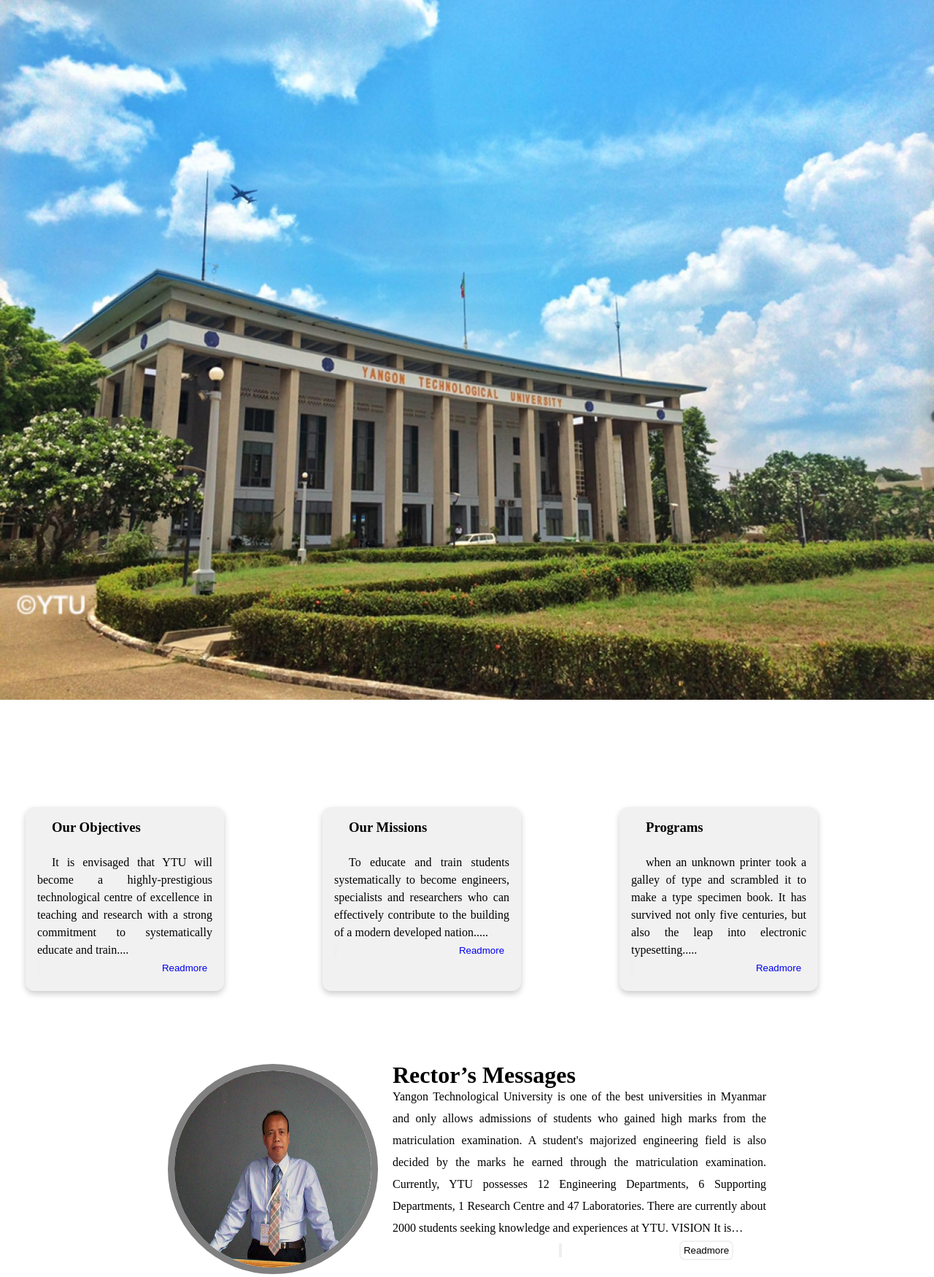
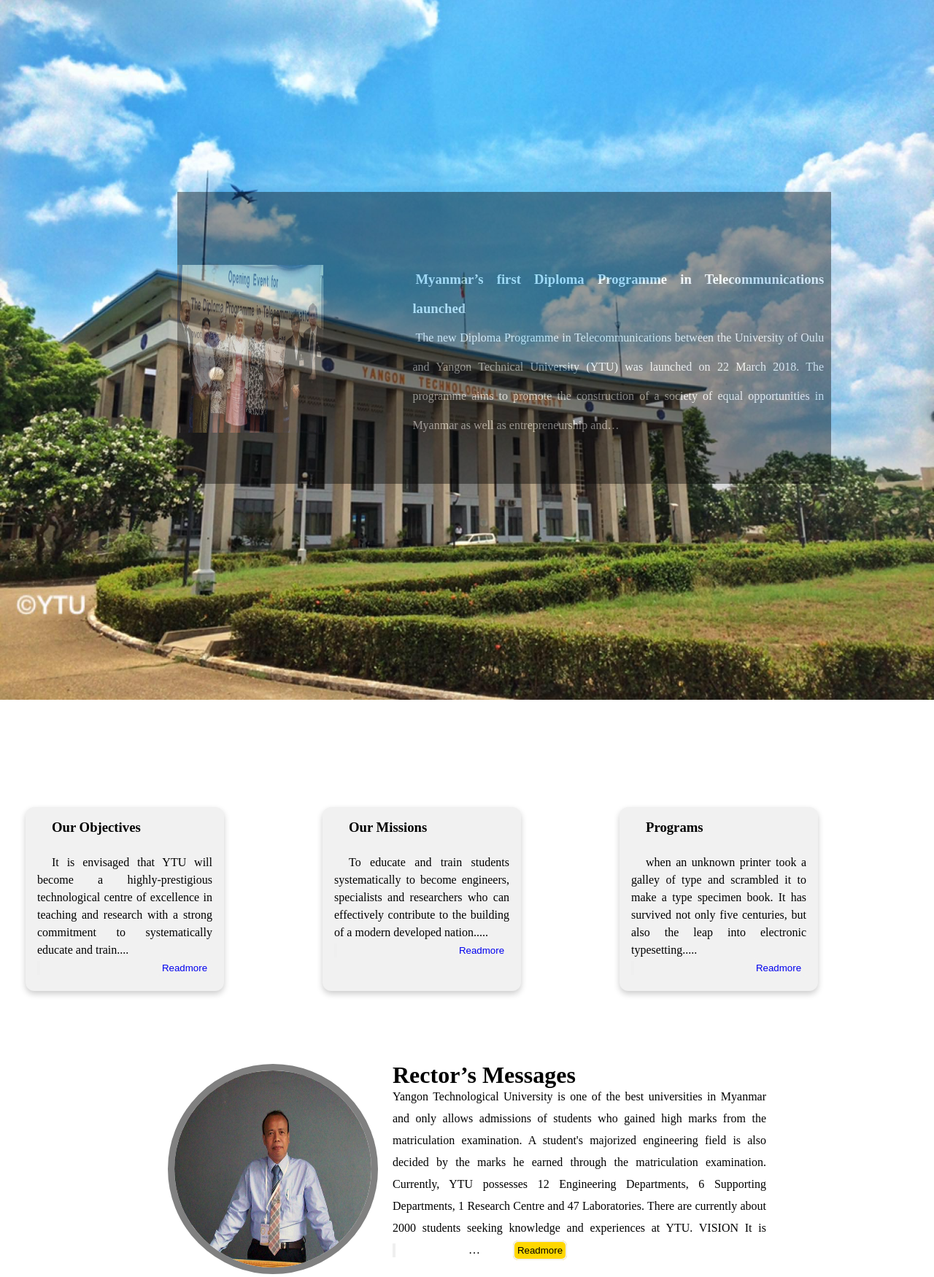
Before and after one commit to hareom284/Pre_intership01, a PHP site: the page made by upload(may27)/Assignment2/index.html in a window 1280 px wide. Shown: the part 205-1955 px from the top of the page at 73% size. Run offline with PHP 8.4, Linux system fonts and the light colour scheme.

Commit message:
updated 10:00 pm footer complete and still little errors in opacity

```diff
--- a/upload(may27)/Assignment2/index.html
+++ b/upload(may27)/Assignment2/index.html
@@ -7,6 +7,18 @@
   <title>Yangon Technological University</title>
   <link rel="stylesheet" href="style.css">
   <link rel="icon" href="images/icon.png">
+  <style>
+    <!--section test-->
+    ::section
+    {
+      background-color: #2C001E;
+      color:forestgreen;
+    }
+    ::-moz-selection { /* Code for Firefox */
+  color:#2C001E;
+  background: forestgreen;
+}
+  </style>
 </head>
 
 <body>
@@ -43,14 +55,15 @@
   </div>
   <div class="slider">
     <img src="images/sliderbackground.jpg" width="100%">
-    <!----opacity errors
+
           <div class="box">
-                 <img src="images/slider.jpg" width="40%" height="230px" style="padding-top: 100px;">
-                <div class="text"  style="text-align:right;">
+                 <div class="leftsite">
+                 <img src="images/slider.jpg" width="200px" height="230px" style="padding-top: 100px;"></div>
+                <div class="text"  >
                 <h3>Myanmar’s first Diploma Programme in Telecommunications launched</h3>
                  <p >The new Diploma Programme in Telecommunications between the University of Oulu and Yangon Technical University (YTU) was launched on 22 March 2018. The programme aims to promote the construction of a society of equal opportunities in Myanmar as well as entrepreneurship and…</p>
                 </div>
-         </div>-->
+         </div>
   </div>
   <!--card for object and etc..-->
   <div class="cardsection">
@@ -94,9 +107,9 @@
           students who gained high marks from the matriculation examination. A student's majorized engineering field is
           also decided by the marks he earned through the matriculation examination. Currently, YTU possesses 12
           Engineering Departments, 6 Supporting Departments, 1 Research Centre and 47 Laboratories. There are currently
-          about 2000 students seeking knowledge and experiences at YTU. VISION It is…</p>
-        &nbsp;&nbsp;&nbsp;&nbsp;&nbsp;&nbsp;&nbsp;&nbsp;&nbsp;&nbsp;&nbsp;&nbsp;&nbsp;&nbsp;&nbsp;&nbsp;&nbsp;&nbsp;&nbsp;&nbsp;&nbsp;&nbsp;&nbsp;&nbsp;&nbsp;&nbsp;&nbsp;&nbsp;&nbsp;&nbsp;&nbsp;&nbsp;&nbsp;&nbsp;&nbsp;&nbsp;&nbsp;&nbsp;&nbsp;&nbsp;&nbsp;&nbsp;&nbsp;&nbsp;&nbsp;&nbsp;&nbsp;&nbsp;&nbsp;&nbsp;&nbsp;&nbsp;&nbsp;&nbsp;&nbsp;&nbsp;
-        <button><a href="#" style="color: black">Readmore</a></button>
+          about 2000 students seeking knowledge and experiences at YTU. VISION It is<button style="margin-right: 100px;"><a href="#" style="color: black;background-color: gold;">Readmore</a></button>…</p>
+
+
       </div>
     </div>
     <h1 style="text-align:center; color: peru;">YTU Events</h1>
@@ -199,14 +212,53 @@
           </div>
           <br>
           &nbsp;&nbsp;&nbsp;&nbsp;&nbsp;&nbsp;&nbsp;&nbsp;&nbsp;&nbsp;
-        <a href="#" style="background-color: orange;text-decoration: none;border: 1px solid orange;padding-right: 40px;text-align: right;">More</a>
+          <a href="#"
+            style="background-color: orange;text-decoration: none;border: 1px solid orange;margin-right: 100px;text-align: center;border-radius: 4px;width: 90px;">More</a>
         </div>
 
       </div>
     </div>
 
     <footer>
-  hello
+      <div class="footer">
+        &nbsp;&nbsp;&nbsp;&nbsp;&nbsp;&nbsp;&nbsp;&nbsp;&nbsp;&nbsp;&nbsp;&nbsp;&nbsp;&nbsp;&nbsp;&nbsp;&nbsp;&nbsp;&nbsp;&nbsp;&nbsp;&nbsp;&nbsp;&nbsp;&nbsp;&nbsp;&nbsp;&nbsp;&nbsp;&nbsp;&nbsp;&nbsp;&nbsp;&nbsp;&nbsp;&nbsp;&nbsp;&nbsp;&nbsp;&nbsp;&nbsp;&nbsp;&nbsp;&nbsp;&nbsp;&nbsp;&nbsp;&nbsp;&nbsp;&nbsp;&nbsp;
+        <div class="footercolumn">
+          <h3>ABOUT YTU</h3>
+          <p style="color:green;text-indent: 17px;text-align: justify;">The present Yangon Technological University (Y.T.U) began as the Department of
+            Engineering in 1923 under the
+            Rangoon (Yangon) University. The Engineering Department was situated downtown, on the Bogyoke Aung San
+            street.
+            B.Sc. (Engineering) program in Civil Engineering began in 1924.</p>
+        </div>
+        &nbsp;&nbsp; &nbsp;&nbsp; &nbsp;&nbsp; &nbsp;&nbsp; &nbsp;&nbsp;
+        <div class="footercolumn" style="padding-left: 40px;">
+         <h3>OUR LINKS</h3>
+         <ul>
+          <li>Home</li>
+          <li>Architecture</li>
+          <li> Engineering</li>
+          <li>Engineering</li>
+          <li>Mining Engineering</li>
+          <li>Alumini</li>
+
+         </ul>
+        </div>
+        <div class="footercolumn">
+          <h2>Recent Posts</h2>
+          <img src="images/recent1.jpg" width="90px" height="70px">
+          <div class="right">
+          <h3 >Events Two</h3>
+            <p>November 18, 2019</p>
+            </div>
+          <br><br>
+
+          <img src="images/recent2.jpg" width="90px" height="70px">
+          <div class="right">
+            <h3 >Events One</h3>
+            <p>November 18, 2019</p>
+          </div>
+        </div>
+      </div>
     </footer>
 
 
--- a/upload(may27)/Assignment2/style.css
+++ b/upload(may27)/Assignment2/style.css
@@ -2,6 +2,11 @@
 {
     margin: 0;
     padding: 0;
+
+}
+html
+{
+  overflow-x: hidden;
 }
 
 .header
@@ -75,14 +80,38 @@
 }
 .slider
 {
-
+    background-image: url(images/sliderbackground.jpg);
     height: 490px;
     background-color: violet;
 
 }
 
 /*slider inside box*/
+.box
+{ background-color: black;
+  opacity: 40%;
+  width: 70%;
+  height: 400px;
+  margin-left: 19%;
+  margin-top: -700px;
 
+  display: flex;
+}
+.box .leftsite
+{
+
+  width: 40%;
+}
+.text
+{ background-color: black;
+  padding-top: 100px;
+  padding-right: 10px;
+  line-height: 40px;
+  text-indent: 4px;
+  text-align: justify;
+  color: white;
+  width: 70%;
+}
 .cardsection
 {
     width: 100%;
@@ -235,10 +264,7 @@
     width: 18%;
   }
   /*ytu event */
-  .updatenews
-  {
 
-  }
   .cardnews1
   {
     display: flex;
@@ -264,7 +290,27 @@
   }
   footer
   { margin-top: 200px;
+    margin-left: 0;
+    margin-right: 0;
     width: 100%;
-    height: 300px;
-    background-color: chartreuse;
+    height: 240px;
+    border-radius: 30px;
+    background-color: #5E2750;
+    color: green;
   }
+  .footer
+  {
+    display: flex;
+  }
+  .footercolumn
+  {
+    width: 24%;
+    /*border: 2px solid fuchsia;*/
+    border-radius: 20px;
+    margin-top: 30px;
+  }
+  footer .right
+  {
+   margin-left: 100px;
+   margin-top: -70px;
+  }
```
Also changed, not shown: upload(may27)/Assignment2/images/recent1.jpg (added), upload(may27)/Assignment2/images/recent2.jpg (added). Lines whose indentation alone changed are shown as unchanged.
